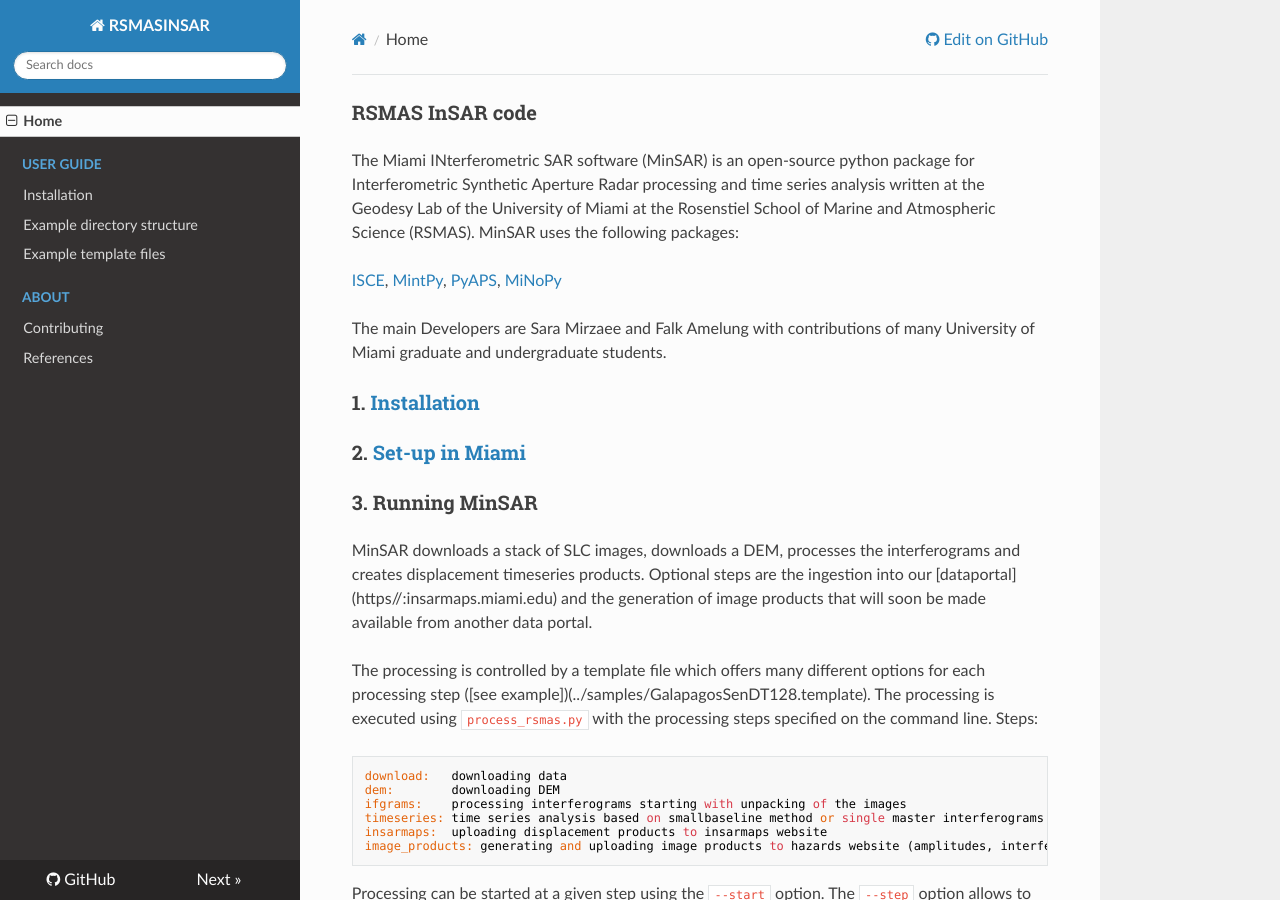
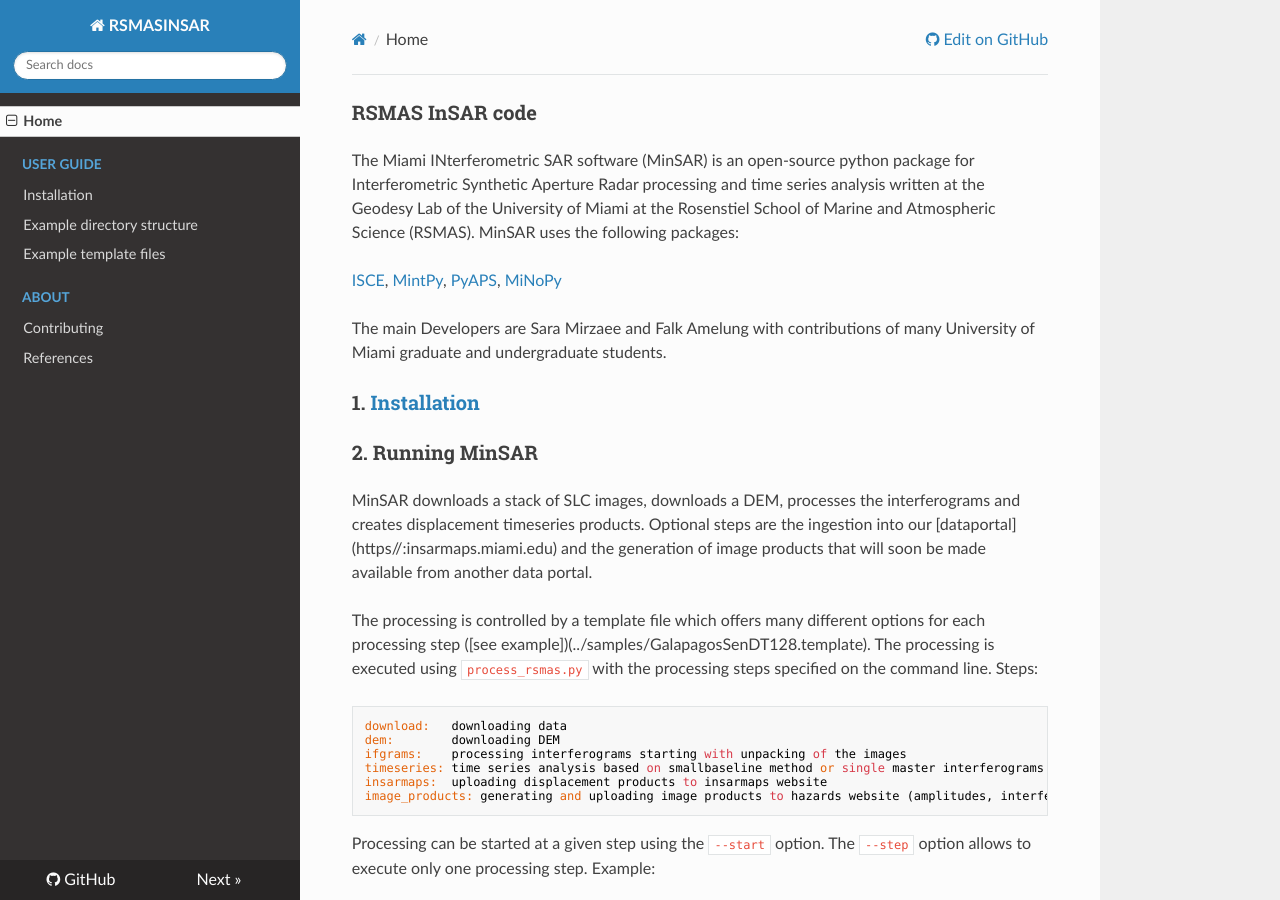
Before and after one commit to geodesymiami/rsmas_insar, an MkDocs documentation site: the page built from docs/README.md, in a window 1280 px wide and 900 px high. Built offline with MkDocs 1.6.1, drawn with Linux system fonts in a browser that asks for light colours; nearby versions of some CDN libraries.

Commit message:
Update README.md

```diff
--- a/docs/README.md
+++ b/docs/README.md
@@ -8,9 +8,7 @@
 
 ## 1. [Installation](./installation.md) ###
 
-## 2. [Set-up in Miami](./set_up_miami.md) ###
-
-## 3. Running MinSAR ###
+## 2. Running MinSAR ###
 
 MinSAR downloads a stack of SLC images, downloads a DEM, processes the interferograms and creates displacement timeseries products. Optional steps are the ingestion into our [dataportal] (https//:insarmaps.miami.edu) and the generation of image products that will soon be made available from another data portal.
 
```
